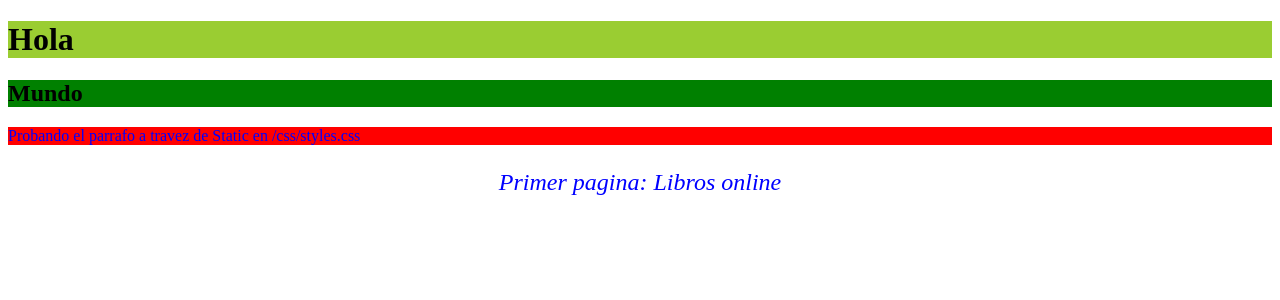
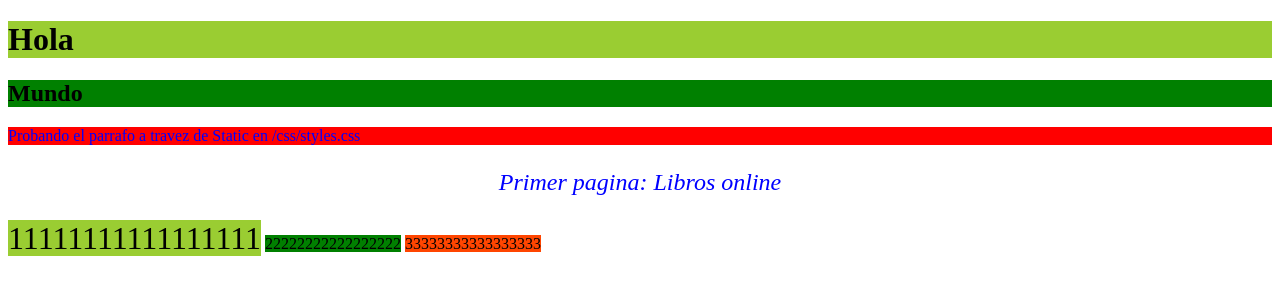
Before and after one commit to nestormarlier/Curso-Django, a Django app: page /vistaprevia/ in a window 1280 px wide. Shown: the top 300 px of the page. Run offline with Django 3.2, Linux system fonts and the light colour scheme.

Commit message:
Elementos tipo inline

```diff
--- a/librosonline/vistaprevia/static/css/styles.css
+++ b/librosonline/vistaprevia/static/css/styles.css
@@ -16,3 +16,7 @@
 .posicion_letra{
     text-align: center;
 }
+
+.tamaño_inline{
+    font-size: xx-large;
+}
--- a/librosonline/vistaprevia/templates/vistaprevia/index.html
+++ b/librosonline/vistaprevia/templates/vistaprevia/index.html
@@ -6,11 +6,22 @@
     <meta name="viewport" content="width=device-width, initial-scale=1.0">
     <title>Nombre del sitio: {{nombre_pagina}}</title>
     <link rel="stylesheet" href="{% static 'css/styles.css' %}">
+    <style>
+        #a1{background-color: yellowgreen;}
+        #a2{background-color: green;}
+        #a3{background-color: orangered;}
+    </style>
 </head>
 <body>
     <h1 style="background-color: yellowgreen">Hola<br></h1>
     <h2 style="background-color: green;">Mundo</h2>
     <p id="parrafo" class="color_letra">Probando el parrafo a travez de Static en /css/styles.css</p>
     <p class="color_letra tipo_letra posicion_letra">Primer pagina: {{nombre_pagina}}</p>
+    <a id="a1" class="tamaño_inline">11111111111111111</a>
+    <!-- Elementos tipo inline son: a, br, span, bdo, object, applet, img, map, iframe, tt, i, b,big, small
+    basefont,em, strong, dfn,code, q, sub,sup, samp, kbd, var, cite, abbr,acronym, input,
+    select, textarea, label, button -->
+    <a id="a2">22222222222222222</a>
+    <a id="a3">33333333333333333</a>
 </body>
 </html>
```
